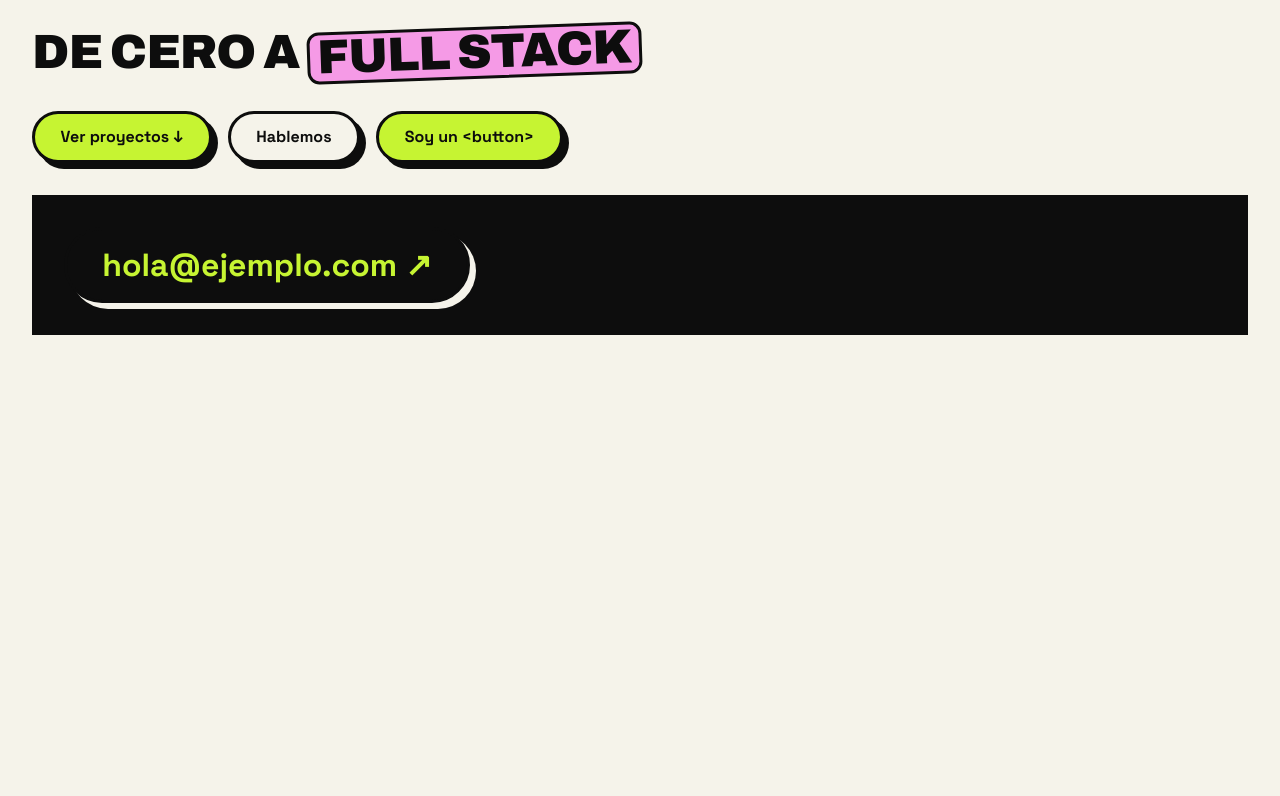
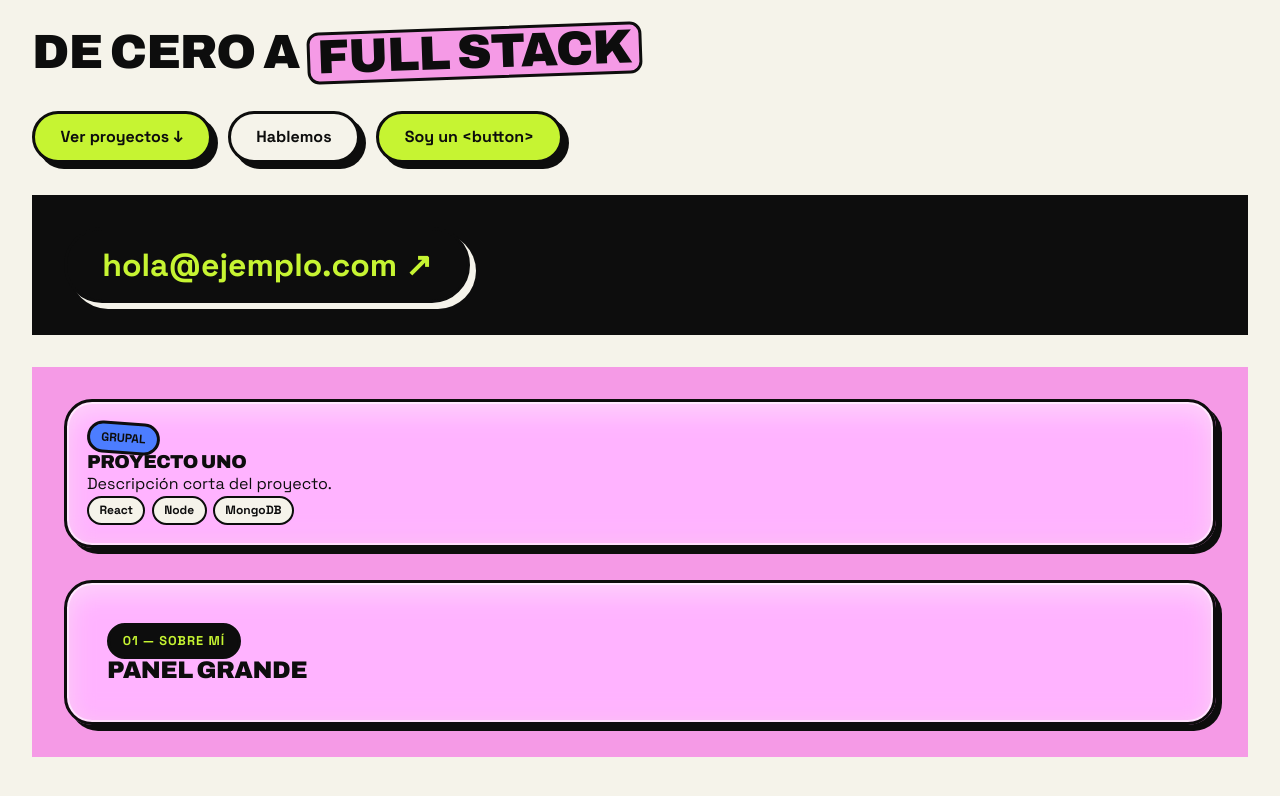
Before and after one commit to atapiamallea/portfolio, a React (Vite) app: page / in a window 1280 px wide. Shown: the part 302-1098 px from the top of the page. Before the commit the page ends 800 px from the top, so only its background shows below. Built offline with nearby package versions, Linux system fonts and the light colour scheme.

Commit message:
feat: add card components (GlassPanel, Tag, ChipList) and rename Tag to SectionLabel

```diff
--- a/src/app/App.tsx
+++ b/src/app/App.tsx
@@ -1,11 +1,11 @@
-import { Button, Highlight, Tag } from '@/shared/ui'
+import { Button, ChipList, GlassPanel, Highlight, SectionLabel, Tag } from '@/shared/ui'
 
 // Escaparate temporal del sistema de diseño (Fase 1). Se sustituye por las secciones reales.
 export function App() {
   return (
     <main style={{ display: 'grid', gap: '2rem', padding: '3rem 2rem' }}>
-      <Tag>Disponible para trabajar</Tag>
-      <Tag accent="ink">01 — Sobre mí</Tag>
+      <SectionLabel>Disponible para trabajar</SectionLabel>
+      <SectionLabel accent="ink">01 — Sobre mí</SectionLabel>
 
       <h1 style={{ fontSize: 'clamp(3rem, 10vw, 7rem)' }}>
         Hola, soy <Highlight>X</Highlight>
@@ -27,6 +27,22 @@ export function App() {
           hola@ejemplo.com ↗
         </Button>
       </div>
+
+      <div
+        style={{ display: 'grid', gap: '2rem', padding: '2rem', background: 'var(--color-pink)' }}
+      >
+        <GlassPanel element="article">
+          <Tag accent="blue">Grupal</Tag>
+          <h3>Proyecto Uno</h3>
+          <p>Descripción corta del proyecto.</p>
+          <ChipList label="Tecnologías usadas" items={['React', 'Node', 'MongoDB']} />
+        </GlassPanel>
+
+        <GlassPanel padding="lg">
+          <SectionLabel accent="ink">01 — Sobre mí</SectionLabel>
+          <h2>Panel grande</h2>
+        </GlassPanel>
+      </div>
     </main>
   )
 }
--- /dev/null
+++ b/src/shared/ui/ChipList/ChipList.module.scss
@@ -0,0 +1,16 @@
+.list {
+  display: flex;
+  flex-wrap: wrap;
+  gap: 0.4rem;
+}
+
+// Borde más fino que el resto del sistema: las píldoras son pequeñas
+// y con 3px el borde se comería el texto.
+.chip {
+  padding: 0.2rem 0.65rem;
+  font-size: 0.75rem;
+  font-weight: 700;
+  background: var(--color-paper);
+  border: 2px solid var(--color-ink);
+  border-radius: var(--radius-pill);
+}
--- /dev/null
+++ b/src/shared/ui/ChipList/ChipList.tsx
@@ -0,0 +1,30 @@
+import { joinClassNames } from '@/shared/lib/joinClassNames'
+import styles from './ChipList.module.scss'
+
+interface ChipListProps {
+  /** Textos de las píldoras. Deben ser únicos: se usan como `key`. */
+  items: string[]
+  /** Nombre accesible de la lista, p. ej. "Tecnologías usadas". */
+  label: string
+  className?: string
+}
+
+function renderChip(item: string) {
+  return (
+    <li key={item} className={styles.chip}>
+      {item}
+    </li>
+  )
+}
+
+/** Lista de píldoras pequeñas, como las tecnologías de un proyecto. */
+export function ChipList({ items, label, className }: ChipListProps) {
+  const listClassName = joinClassNames(styles.list, className)
+  const chips = items.map(renderChip)
+
+  return (
+    <ul className={listClassName} aria-label={label}>
+      {chips}
+    </ul>
+  )
+}
--- /dev/null
+++ b/src/shared/ui/GlassPanel/GlassPanel.module.scss
@@ -0,0 +1,18 @@
+@use '@/shared/styles/mixins' as *;
+
+.panel {
+  @include glass;
+}
+
+.md {
+  padding: 1.25rem;
+}
+
+// En móvil el padding grande se reduce para no robarle ancho al texto.
+.lg {
+  padding: 1.5rem;
+
+  @include respond-to('md') {
+    padding: 2.5rem;
+  }
+}
--- /dev/null
+++ b/src/shared/ui/GlassPanel/GlassPanel.tsx
@@ -0,0 +1,27 @@
+import type { ReactNode } from 'react'
+import { joinClassNames } from '@/shared/lib/joinClassNames'
+import styles from './GlassPanel.module.scss'
+
+type GlassPanelElement = 'div' | 'article' | 'section'
+type GlassPanelPadding = 'md' | 'lg'
+
+interface GlassPanelProps {
+  /** Etiqueta HTML: `article` para contenido independiente (una tarjeta de proyecto), `div` si solo es decorativo. */
+  element?: GlassPanelElement
+  padding?: GlassPanelPadding
+  className?: string
+  children: ReactNode
+}
+
+/** Panel de cristal esmerilado: la base de las tarjetas de "Sobre mí" y de "Proyectos". */
+export function GlassPanel({
+  element = 'div',
+  padding = 'md',
+  className,
+  children,
+}: GlassPanelProps) {
+  const PanelElement = element
+  const panelClassName = joinClassNames(styles.panel, styles[padding], className)
+
+  return <PanelElement className={panelClassName}>{children}</PanelElement>
+}
--- /dev/null
+++ b/src/shared/ui/SectionLabel/SectionLabel.module.scss
@@ -0,0 +1,15 @@
+@use '@/shared/styles/mixins' as *;
+
+.label {
+  display: inline-block;
+  padding: 0.35rem 0.8rem;
+  font-size: 0.8rem;
+  font-weight: 700;
+  letter-spacing: 0.08em;
+  text-transform: uppercase;
+  color: var(--accent-text);
+  background: var(--accent-background);
+  border-radius: var(--radius-pill);
+
+  @include brutal-border;
+}
--- /dev/null
+++ b/src/shared/ui/SectionLabel/SectionLabel.tsx
@@ -0,0 +1,22 @@
+import type { ReactNode } from 'react'
+import { joinClassNames } from '@/shared/lib/joinClassNames'
+import type { Accent } from '@/shared/styles/tokens'
+import styles from './SectionLabel.module.scss'
+
+interface SectionLabelProps {
+  /** Color de fondo. El color del texto se elige solo para mantener el contraste. */
+  accent?: Accent
+  className?: string
+  children: ReactNode
+}
+
+/** Rótulo en forma de píldora que va encima de un título: "Disponible para trabajar", "01 — Sobre mí"… */
+export function SectionLabel({ accent = 'lime', className, children }: SectionLabelProps) {
+  const labelClassName = joinClassNames(styles.label, className)
+
+  return (
+    <span className={labelClassName} data-accent={accent}>
+      {children}
+    </span>
+  )
+}
--- a/src/shared/ui/Tag/Tag.module.scss
+++ b/src/shared/ui/Tag/Tag.module.scss
@@ -2,14 +2,14 @@
 
 .tag {
   display: inline-block;
-  padding: 0.35rem 0.8rem;
-  font-size: 0.8rem;
+  padding: 0.25rem 0.7rem;
+  font-size: 0.75rem;
   font-weight: 700;
-  letter-spacing: 0.08em;
   text-transform: uppercase;
   color: var(--accent-text);
   background: var(--accent-background);
   border-radius: var(--radius-pill);
+  transform: rotate(4deg);
 
   @include brutal-border;
 }
--- a/src/shared/ui/Tag/Tag.tsx
+++ b/src/shared/ui/Tag/Tag.tsx
@@ -10,10 +10,15 @@ interface TagProps {
   children: ReactNode
 }
 
-/** Etiqueta en forma de píldora: "Disponible para trabajar", "01 — Sobre mí"… */
+/**
+ * Sello pequeño e inclinado que marca un estado: "Grupal", "Individual"…
+ * No se posiciona solo: quien lo usa decide dónde va (p. ej. en la esquina de una tarjeta).
+ */
 export function Tag({ accent = 'lime', className, children }: TagProps) {
+  const tagClassName = joinClassNames(styles.tag, className)
+
   return (
-    <span className={joinClassNames(styles.tag, className)} data-accent={accent}>
+    <span className={tagClassName} data-accent={accent}>
       {children}
     </span>
   )
--- a/src/shared/ui/index.ts
+++ b/src/shared/ui/index.ts
@@ -1,4 +1,7 @@
 // API pública de los componentes visuales compartidos.
 export { Button, type ButtonProps } from './Button/Button'
+export { ChipList } from './ChipList/ChipList'
+export { GlassPanel } from './GlassPanel/GlassPanel'
 export { Highlight } from './Highlight/Highlight'
+export { SectionLabel } from './SectionLabel/SectionLabel'
 export { Tag } from './Tag/Tag'
```
